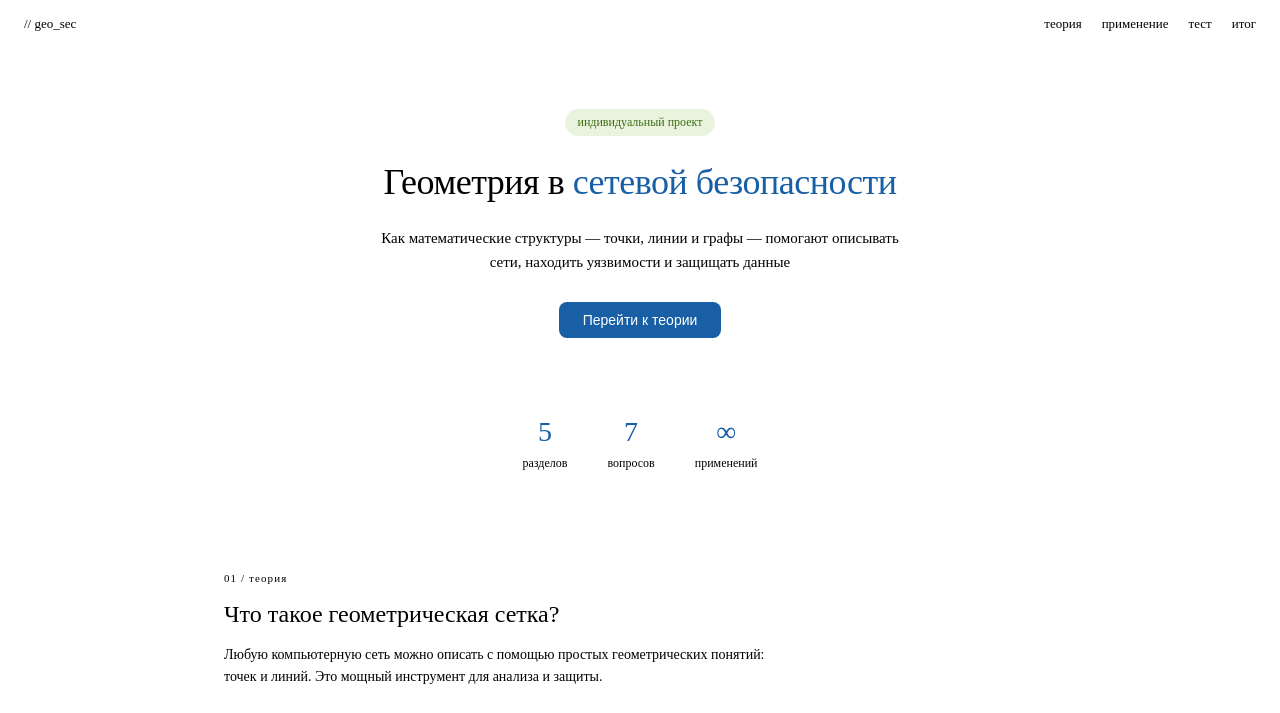
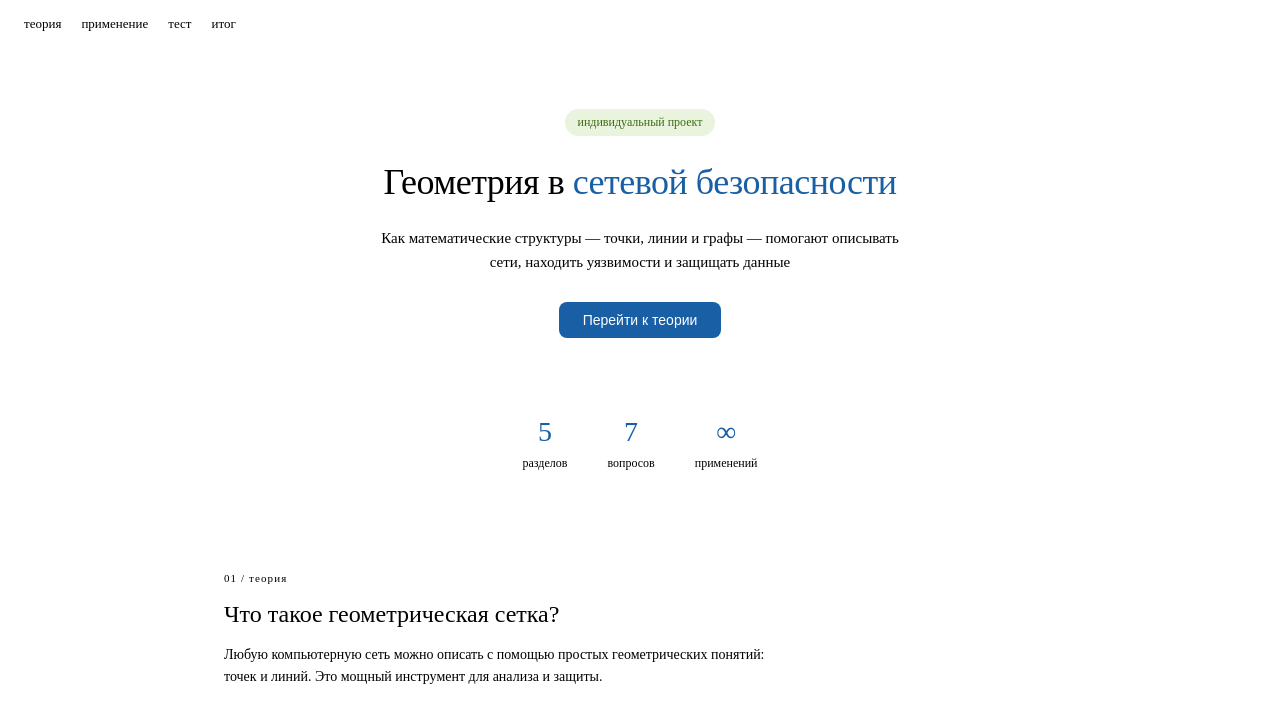
Before and after one commit to ilicevnikita/ilicevnikita.github.io, a plain HTML site: page index.html in a window 1280 px wide. Shown: the top 713 px of the page. Drawn offline with Linux system fonts and the light colour scheme.

Commit message:
Update index.html

```diff
--- a/index.html
+++ b/index.html
@@ -81,7 +81,6 @@ footer{text-align:center;padding:20px;font-size:12px;color:var(--color-text-seco
 </style>
 
 <nav>
-  <span class="nav-logo">// geo_sec</span>
   <div class="nav-links">
     <a href="#theory-sec">теория</a>
     <a href="#app-sec">применение</a>
```
